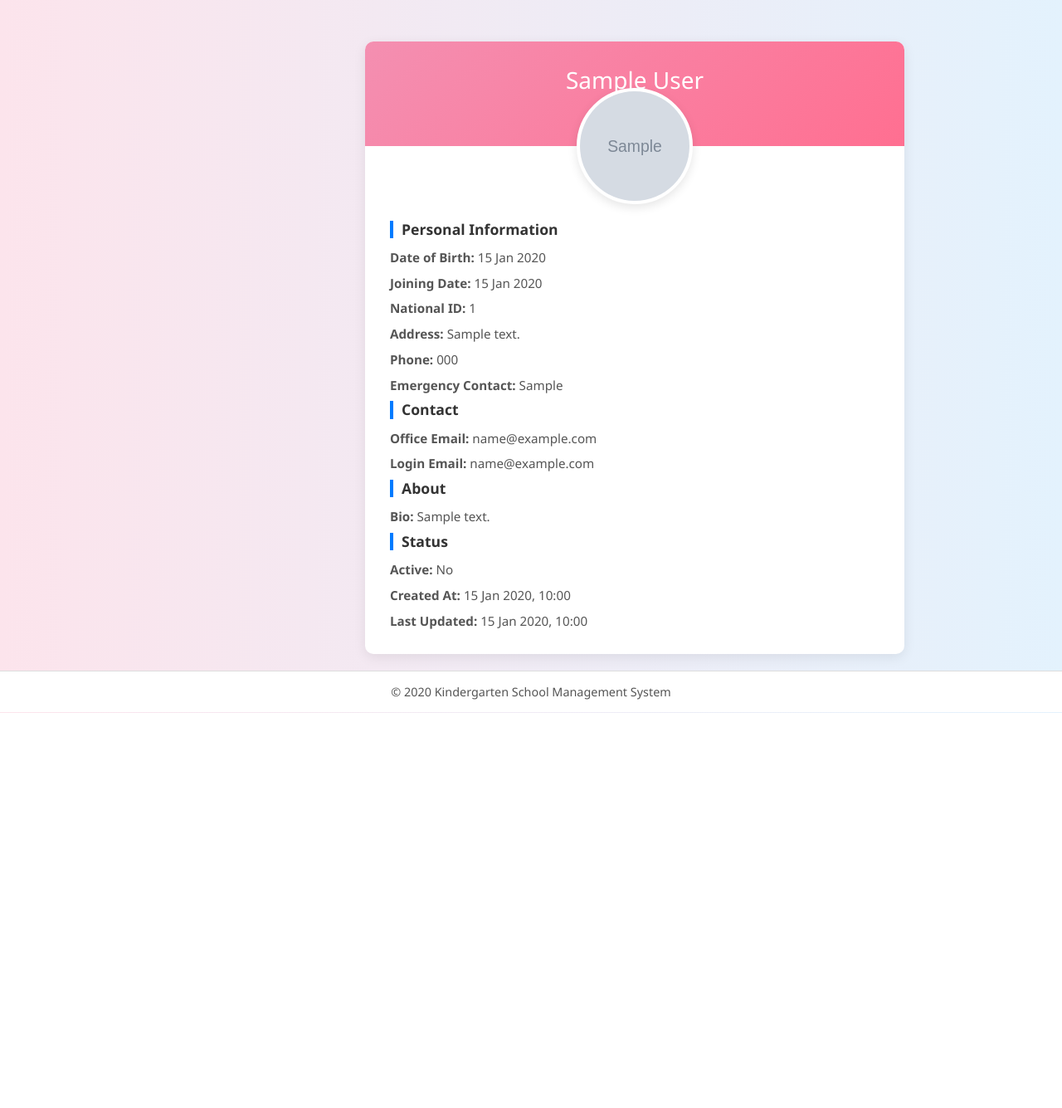
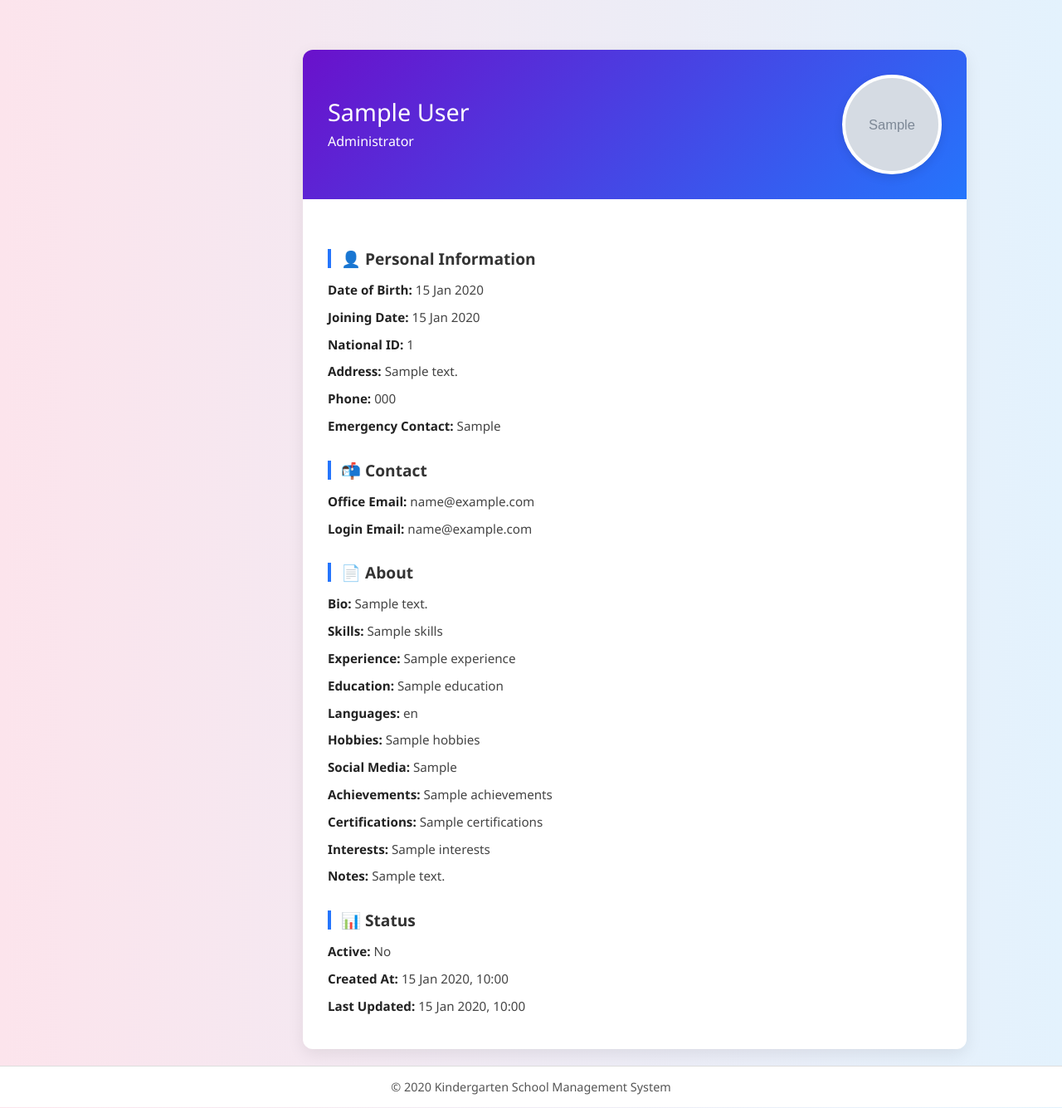
Before and after one commit to AbdullahRFA/Kindergarten-Website-Management-System, a Django app: template core/templates/admin/admin_profile.html in a window 1280 px wide. Shown: the part 56-1391 px from the top of the page at 83% size. Before the commit the page ends 915 px from the top, so only its background shows below. Run offline with Django 4.2, Linux system fonts and the light colour scheme; the template is opened without the code that fills it: most values are stand-ins (such as "Sample title", 1, 10 or a date in 2020); grey boxes marked "Sample" are stand-in pictures.

Commit message:
modify admin profile and edit template for professional UI

```diff
--- a/core/templates/admin/admin_profile.html
+++ b/core/templates/admin/admin_profile.html
@@ -7,111 +7,160 @@
         display: flex;
         justify-content: center;
         align-items: flex-start;
-        margin-top: 30px;
+        margin-top: 40px;
+        padding: 0 15px;
     }
     .profile-card {
         width: 100%;
-        max-width: 650px;
-        border-radius: 10px;
+        max-width: 800px;
+        border-radius: 12px;
         overflow: hidden;
-        background-color: #fff;
-        box-shadow: 0 4px 15px rgba(0, 0, 0, 0.08);
+        background-color: #ffffff;
+        box-shadow: 0 6px 20px rgba(0, 0, 0, 0.08);
         transition: box-shadow 0.3s ease;
     }
     .profile-card:hover {
-        box-shadow: 0 8px 25px rgba(0, 0, 0, 0.15);
+        box-shadow: 0 10px 30px rgba(0, 0, 0, 0.12);
     }
+
     .profile-header {
-        background: linear-gradient(135deg, #f48fb1, #ff6f91);
-        padding: 30px 20px;
-        text-align: center;
+        background: linear-gradient(135deg, #6a11cb, #2575fc);
+        padding: 30px 30px;
         color: white;
+        display: flex;
+        justify-content: space-between;
+        align-items: center;
+        flex-wrap: wrap;
+        gap: 20px;
     }
+
+    .profile-header-text {
+        flex: 1;
+        min-width: 200px;
+    }
+
+    .profile-header-text h2 {
+        margin-bottom: 5px;
+        font-size: 1.8rem;
+    }
+
+    .profile-header-text p {
+        margin: 0;
+        font-size: 1rem;
+        font-weight: 500;
+    }
+
     .profile-pic {
-        width: 140px;
-        height: 140px;
+        width: 120px;
+        height: 120px;
         border-radius: 50%;
         object-fit: cover;
         border: 4px solid #fff;
-        margin-top: -70px;
         background-color: #fff;
         box-shadow: 0 4px 12px rgba(0,0,0,0.1);
         transition: transform 0.3s ease;
     }
+
     .profile-pic:hover {
         transform: scale(1.04);
     }
+
     .profile-body {
-        padding: 20px 30px;
+        padding: 30px;
     }
+
     .section-title {
         font-weight: 600;
-        font-size: 1.1rem;
+        font-size: 1.2rem;
         color: #333;
-        border-left: 4px solid #007bff;
-        padding-left: 10px;
-        margin-bottom: 12px;
+        border-left: 4px solid #2575fc;
+        padding-left: 12px;
+        margin: 30px 0 15px;
     }
+
     .profile-info p {
-        margin-bottom: 8px;
+        margin-bottom: 10px;
         font-size: 0.95rem;
-        color: #555;
+        color: #444;
     }
+
+    .text-justify {
+        text-align: justify;
+    }
+
     .btn-primary {
-        background: linear-gradient(135deg, #f48fb1, #ff6f91);
+        background: linear-gradient(135deg, #6a11cb, #2575fc);
         border: none;
         font-weight: 500;
-        padding: 8px 16px;
+        padding: 10px 18px;
         transition: background-color 0.3s ease, transform 0.2s ease;
+        color: #fff;
+        font-size: 1rem;
     }
+
     .btn-primary:hover {
-        background-color: #0056b3;
+        background-color: #1a53c3;
         transform: translateY(-1px);
+    }
+
+    .info-label {
+        font-weight: 600;
+        color: #222;
     }
 </style>
 
 <div class="profile-wrapper">
     <div class="profile-card">
 
-        <!-- Header -->
+        <!-- Header with Photo -->
         <div class="profile-header">
-            <h3 class="mb-2">{{ profile.full_name }}</h3>
-            <p class="mb-0">{{ profile.designation|default:"Admin" }}</p>
-        </div>
-
-        <!-- Photo -->
-        <div class="text-center">
-            {% if profile.photo %}
-                <img src="{{ profile.photo.url }}" alt="Profile Photo" class="profile-pic">
-            {% else %}
-                <img src="https://via.placeholder.com/140" alt="Profile Photo" class="profile-pic">
-            {% endif %}
+            <div class="profile-header-text">
+                <h2>{{ profile.full_name }}</h2>
+                <p>{{ profile.designation|default:"Administrator" }}</p>
+            </div>
+            <div>
+                {% if profile.photo %}
+                    <img src="{{ profile.photo.url }}" alt="Profile Photo" class="profile-pic">
+                {% else %}
+                    <img src="https://via.placeholder.com/150" alt="Profile Photo" class="profile-pic">
+                {% endif %}
+            </div>
         </div>
 
         <!-- Body -->
         <div class="profile-body profile-info">
-            <h5 class="section-title">Personal Information</h5>
-            <p><strong>Date of Birth:</strong> {{ profile.date_of_birth|date:"d M Y" }}</p>
-            <p><strong>Joining Date:</strong> {{ profile.joining_date|date:"d M Y" }}</p>
-            <p><strong>National ID:</strong> {{ profile.national_id }}</p>
-            <p><strong>Address:</strong> {{ profile.address }}</p>
-            <p><strong>Phone:</strong> {{ profile.phone }}</p>
-            <p><strong>Emergency Contact:</strong> {{ profile.emergency_contact }}</p>
+            <h5 class="section-title">👤 Personal Information</h5>
+            <p><span class="info-label">Date of Birth:</span> {{ profile.date_of_birth|date:"d M Y" }}</p>
+            <p><span class="info-label">Joining Date:</span> {{ profile.joining_date|date:"d M Y" }}</p>
+            <p><span class="info-label">National ID:</span> {{ profile.national_id }}</p>
+            <p><span class="info-label">Address:</span> {{ profile.address }}</p>
+            <p><span class="info-label">Phone:</span> {{ profile.phone }}</p>
+            <p><span class="info-label">Emergency Contact:</span> {{ profile.emergency_contact }}</p>
 
-            <h5 class="section-title">Contact</h5>
-            <p><strong>Office Email:</strong> {{ profile.office_email }}</p>
-            <p><strong>Login Email:</strong> {{ profile.user.email }}</p>
+            <h5 class="section-title">📬 Contact</h5>
+            <p><span class="info-label">Office Email:</span> {{ profile.office_email }}</p>
+            <p><span class="info-label">Login Email:</span> {{ profile.user.email }}</p>
 
-            <h5 class="section-title">About</h5>
-            <p><strong>Bio:</strong> {{ profile.bio|default:"No bio available." }}</p>
+            <h5 class="section-title">📄 About</h5>
+            <p class="text-justify"><span class="info-label">Bio:</span> {{ profile.bio|default:"No bio available." }}</p>
+            <p><span class="info-label">Skills:</span> {{ profile.skills|default:"No skills listed." }}</p>
+            <p><span class="info-label">Experience:</span> {{ profile.experience|default:"No experience listed." }}</p>
+            <p><span class="info-label">Education:</span> {{ profile.education|default:"No education details provided." }}</p>
+            <p><span class="info-label">Languages:</span> {{ profile.languages|default:"No languages specified." }}</p>
+            <p><span class="info-label">Hobbies:</span> {{ profile.hobbies|default:"No hobbies listed." }}</p>
+            <p><span class="info-label">Social Media:</span> {{ profile.social_media|default:"No social media links provided." }}</p>
+            <p><span class="info-label">Achievements:</span> {{ profile.achievements|default:"No achievements listed." }}</p>
+            <p><span class="info-label">Certifications:</span> {{ profile.certifications|default:"No certifications available." }}</p>
+            <p><span class="info-label">Interests:</span> {{ profile.interests|default:"No interests specified." }}</p>
+            <p><span class="info-label">Notes:</span> {{ profile.notes|default:"No additional notes." }}</p>
 
-            <h5 class="section-title">Status</h5>
-            <p><strong>Active:</strong> {{ profile.is_active|yesno:"Yes,No" }}</p>
-            <p><strong>Created At:</strong> {{ profile.created_at|date:"d M Y, H:i" }}</p>
-            <p><strong>Last Updated:</strong> {{ profile.last_updated|date:"d M Y, H:i" }}</p>
+            <h5 class="section-title">📊 Status</h5>
+            <p><span class="info-label">Active:</span> {{ profile.is_active|yesno:"Yes,No" }}</p>
+            <p><span class="info-label">Created At:</span> {{ profile.created_at|date:"d M Y, H:i" }}</p>
+            <p><span class="info-label">Last Updated:</span> {{ profile.last_updated|date:"d M Y, H:i" }}</p>
 
             {% if request.user == profile.user %}
-                <a href="{% url 'admin_profile_edit' %}" class="btn btn-primary mt-3 w-100">
+                <a href="{% url 'admin_profile_edit' %}" class="btn btn-primary mt-4 w-100">
                     <i class="fas fa-edit"></i> Edit Profile
                 </a>
             {% endif %}
```
Also changed, not shown: core/forms.py (+20 -14 lines), core/models.py (+11 -0 lines), core/templates/admin/admin_profile_edit.html (+121 -19 lines), core/migrations/0005_adminprofile_achievements_and_more.py (added), db.sqlite3.
